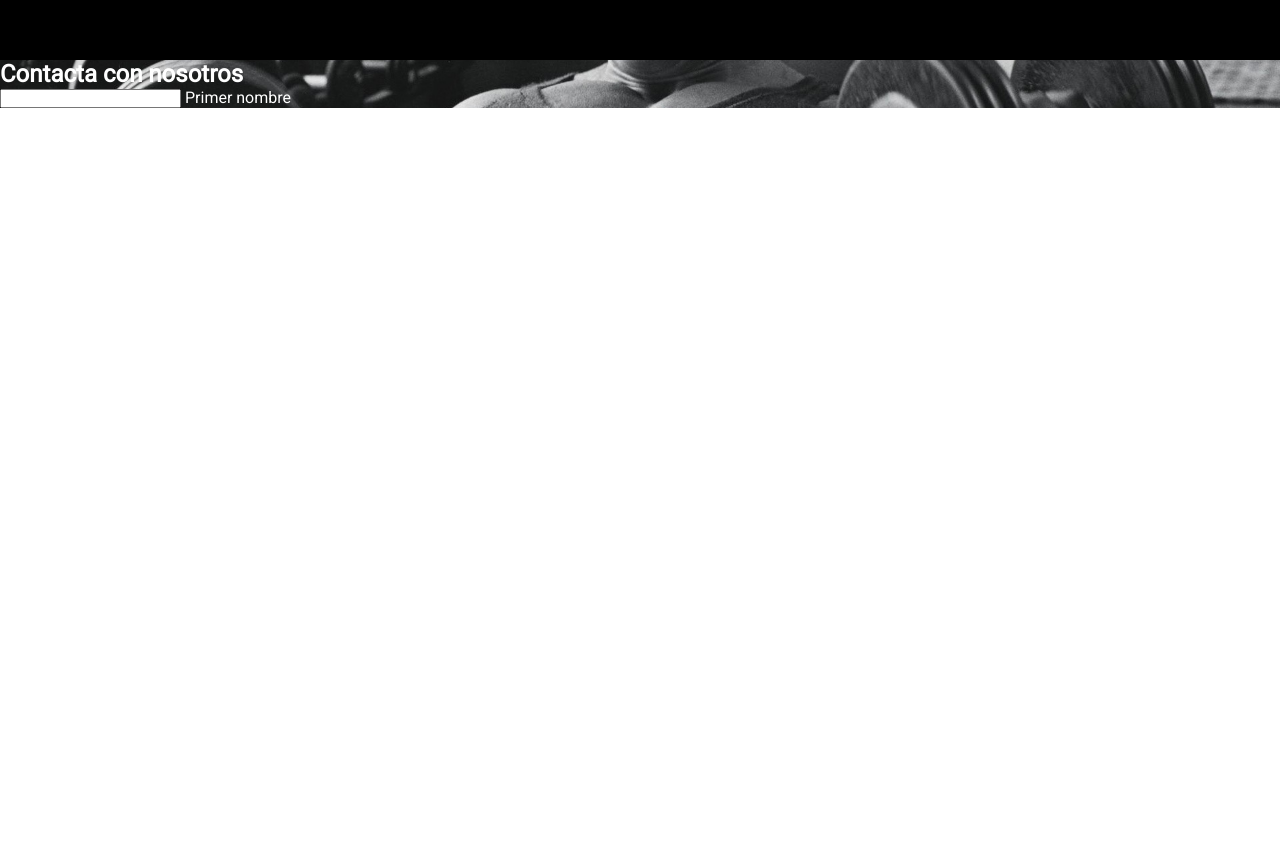
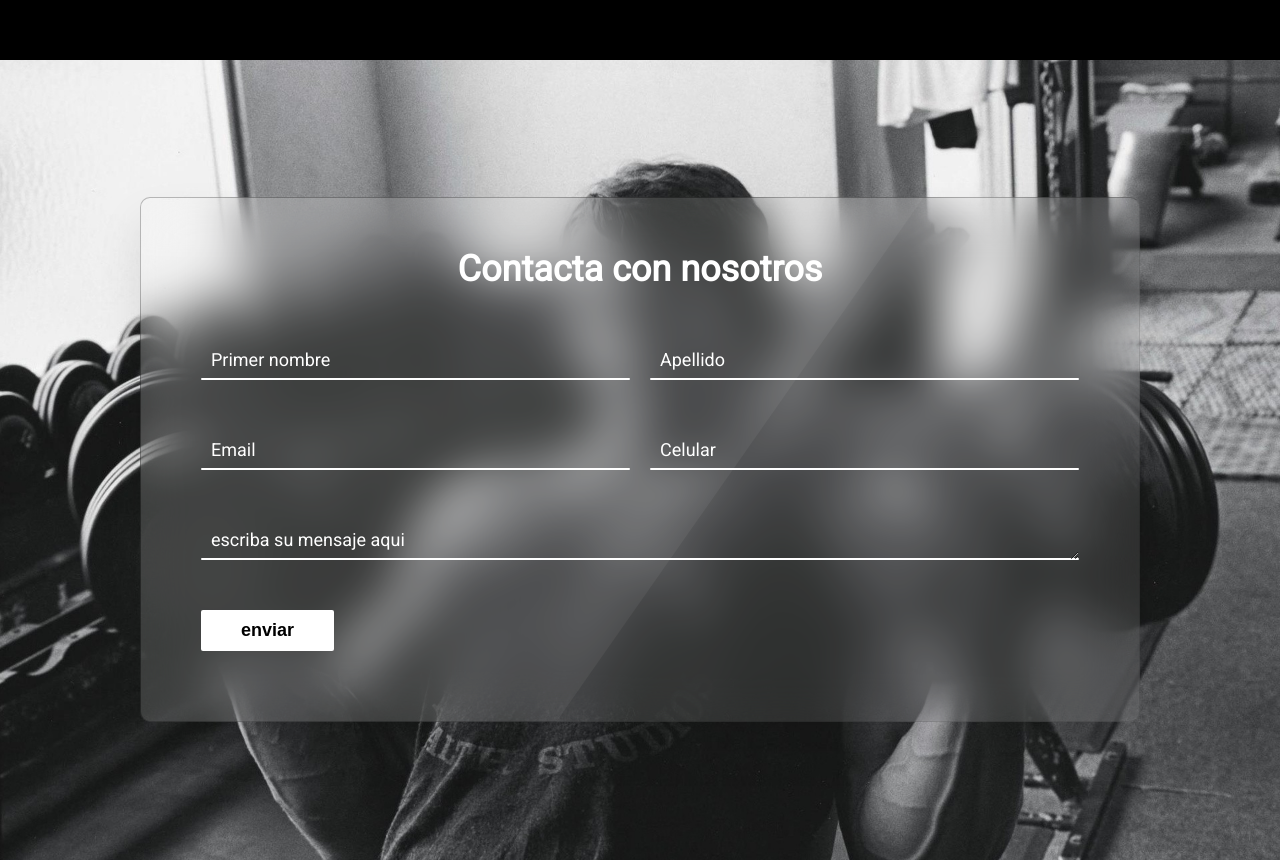
Before and after one commit to ClaudioDamianLopez/Integradora__html__css, a plain HTML site: page index.html in a window 1280 px wide. Shown: the part 3002-3862 px from the top of the page. Before the commit the page ends 3110 px from the top, so only its background shows below. Drawn offline with Linux system fonts and the light colour scheme.

Commit message:
contacto

```diff
--- a/CSS/index.css
+++ b/CSS/index.css
@@ -1,5 +1,5 @@
 /* Google font */
-@import url('https://fonts.googleapis.com/css2?family=Montserrat:wght@400;600;900&family=Permanent+Marker&family=Roboto&display=swap');
+@import url("https://fonts.googleapis.com/css2?family=Montserrat:wght@400;600;900&family=Permanent+Marker&family=Roboto&display=swap");
 /* Parametros Generales */
 
 * {
@@ -8,11 +8,10 @@
   text-decoration: none;
   list-style: none;
   box-sizing: border-box;
-
 }
 
 body {
-    font-family: "Montserrat" , Arial, Helvetica, sans-serif;
+  font-family: "Montserrat", Arial, Helvetica, sans-serif;
 }
 
 header {
@@ -43,7 +42,7 @@ nav {
 .text__logo {
   display: flex;
   position: absolute;
-    font-family: 'Permanent Marker', cursive;
+  font-family: "Permanent Marker", cursive;
   font-size: medium;
   color: red;
   top: 70px;
@@ -62,16 +61,16 @@ nav {
   width: 100%;
   height: 0vh;
   top: 100px;
-    background: rgba(0, 0, 0, .95);
+  background: rgba(0, 0, 0, 0.95);
   text-align: center;
-    transition: all .5s;
+  transition: all 0.5s;
 }
 
 .nav__menu li {
   display: none;
   line-height: 30px;
   margin: 50px 0;
-    transition: all .5s;
+  transition: all 0.5s;
 }
 
 .nav__menu li a {
@@ -81,9 +80,10 @@ nav {
   font-weight: 600;
 }
 
-.nav__menu li a.active, .nav__menu li a:hover {
+.nav__menu li a.active,
+.nav__menu li a:hover {
   color: rgb(248, 8, 8);
-    transition: .3s;
+  transition: 0.3s;
 }
 
 #check {
@@ -138,8 +138,8 @@ nav {
 
 .button1:hover {
   background-color: #fff;
-    color:  rgb(248, 8, 8);
-    transition: .5s;
+  color: rgb(248, 8, 8);
+  transition: 0.5s;
   width: 180px;
   text-align: center;
 }
@@ -155,18 +155,17 @@ nav {
 }
 
 .button2:hover {
-    background-color:  rgb(248, 8, 8);
+  background-color: rgb(248, 8, 8);
   color: #fff;
-    transition: .5s;
+  transition: 0.5s;
   width: 180px;
   text-align: center;
 }
 
-
 /* section  cards*/
 
 section {
-    font-family: 'Roboto', sans-serif;
+  font-family: "Roboto", sans-serif;
   color: #fff;
   width: 100%;
   height: 100%;
@@ -175,8 +174,6 @@ section {
   background-position: center;
   background-size: cover;
 }
-
-
 
 .container {
   padding: 100px 0;
@@ -191,7 +188,11 @@ section {
 
 .card__vidrio {
   background: rgb(255, 255, 255);
-    background: linear-gradient(138deg, rgba(255,255,255,10%) , rgba(18,133,3,5%));
+  background: linear-gradient(
+    138deg,
+    rgba(255, 255, 255, 10%),
+    rgba(18, 133, 3, 5%)
+  );
   backdrop-filter: blur(10px);
   z-index: 100;
   padding: 30px 30px;
@@ -204,7 +205,7 @@ section {
   box-shadow: -px 10px 20px black;
 }
 
-.card__vidrio:hover  .content__botton{
+.card__vidrio:hover .content__botton {
   transform: translate(0px);
   opacity: 1;
 }
@@ -250,7 +251,7 @@ section {
   font-size: 12px;
   border-radius: 20px;
   padding: 10px 30px;
-    background-color:  rgb(248, 8, 8);
+  background-color: rgb(248, 8, 8);
   box-shadow: 0px 0px 20px rgb(248, 8, 8);
   color: #fff;
 }
@@ -258,13 +259,13 @@ section {
 .content__botton {
   transform: translate(60px);
   opacity: 0;
-    transition: .5s;
+  transition: 0.5s;
 }
 
 /* section de galeria */
 
 .background__geleria {
-    font-family: 'Roboto', sans-serif;
+  font-family: "Roboto", sans-serif;
   color: #fff;
   width: 100%;
   height: 200vh;
@@ -284,7 +285,7 @@ section {
   text-align: center;
   padding: 2.5rem 0;
   text-transform: uppercase;
-    font-family: 'Permanent Marker', cursive;
+  font-family: "Permanent Marker", cursive;
   color: rgb(248, 8, 8);
   font-size: 2.4rem;
 }
@@ -311,17 +312,159 @@ section {
   clip-path: polygon(50% 0%, 100% 25%, 100% 75%, 50% 100%, 0% 75%, 0% 25%);
   grid-column: span 2;
   height: 283px;
-    transition: .5s filter;
+  transition: 0.5s filter;
 }
 
 .galeria__item:hover {
-    filter: brightness(.3);
+  filter: brightness(0.3);
 }
 
 .galeria__item:first-of-type {
   grid-column: 2 / span 2;
 }
 
+/* Contacto */
+
+.contacto {
+    display: flex;
+    justify-content: center;
+    align-items: center;
+    min-height: 100vh;
+    padding: 20px;
+    width: 100%;
+}
+
+.container__contacto {
+    position: relative;
+    z-index: 1000;
+    width: 100%;
+    max-width: 1000px;
+    padding: 50px;
+    background: rgba(255, 255, 255, .1);
+    box-shadow: 0 25px 45px rgba(0, 0, 0, .1);
+    border: 1px solid rgba(0, 0, 0, .25);
+    border-right: 1px solid rgba(0, 0, 0, .1);
+    border-bottom: 1px solid rgba(0, 0, 0, .1);
+    border-radius: 10px;
+    overflow: hidden;
+    backdrop-filter: blur(25px);
+}
+
+.container__contacto::before {
+    content: '';
+    position: absolute;
+    top: 0;
+    left: -40%;
+    width: 100%;
+    height: 100%;
+    background: rgba(255, 255, 255, .05);
+    pointer-events: none;
+    transform: skewX(-35deg);
+}
+
+.container__contacto h2 {
+    width: 100%;
+    text-align: center;
+    color: #fff;
+    font-size: 36px;
+    margin-bottom: 20px;
+}
+
+.container__contacto .row100 {
+    position: relative;
+    width: 100%;
+    display: grid;
+    grid-template-columns: repeat(auto-fit,minmax(250px,1fr));
+}
+
+.container__contacto .row100 .col {
+    position: relative;
+    width: 100%;
+    padding: 0 10px;
+    margin: 30px 0 20px;
+}
+
+.container__contacto .row100 .col .inputBox {
+    position: relative;
+    width: 100%;
+    height: 40px;
+    color: #fff;
+}
+
+.container__contacto .row100 .col .inputBox input,
+.container__contacto .row100 .col .inputBox textarea {
+    position: absolute;
+    width: 100%;
+    height: 100%;
+    background: transparent;
+    box-shadow: none;
+    border: none;
+    outline: none;
+    font-size: 15px;
+    padding: 0 10px;
+    z-index: 1;
+    color: #000;
+}
+
+.container__contacto .row100 .col .inputBox .text {
+    position: absolute;
+    top: 0;
+    left: 0;
+    line-height: 40px;
+    font-size: 18px;
+    padding: 0 10px;
+    display: block;
+    transform: .5s;
+    pointer-events: none;
+}
+
+.container__contacto .row100 .col .inputBox input:focus + .text,
+.container__contacto .row100 .col .inputBox input:valid + .text,
+.container__contacto .row100 .col .inputBox textarea:focus + .text,
+.container__contacto .row100 .col .inputBox textarea:valid + .text {
+    top: -35px;
+    left: -10px;
+}
+
+.container__contacto .row100 .col .inputBox .line {
+    position: absolute;
+    bottom: 0;
+    display: block;
+    width: 100%;
+    height: 2px;
+    background: #fff;
+    border-radius: 2px;
+    pointer-events: none;
+}
+
+.container__contacto .row100 .col .inputBox input:focus ~ .line,
+.container__contacto .row100 .col .inputBox input:valid ~ .line {
+    height: 100%;
+}
+
+.container__contacto .row100 .col .inputBox .textarea {
+    position: relative;
+    width: 100%;
+    height: 100px;
+    padding: 10px 0;
+}
+
+.container__contacto .row100 .col .inputBox textarea:focus ~ .line,
+.container__contacto .row100 .col .inputBox textarea:valid ~ .line {
+    height: 100%;
+}
+
+.container__contacto .row100 .col input[type="submit"] {
+    border: none;
+    padding: 10px 40px;
+    cursor: pointer;
+    outline: none;
+    background: #fff;
+    color: #000;
+    font-weight: 600;
+    font-size: 18px;
+    border-radius: 2px;
+}
 
 /* Media Queries */
 
@@ -347,30 +490,28 @@ section {
   }
 
   .background__geleria {
-        font-family: 'Roboto', sans-serif;
+    font-family: "Roboto", sans-serif;
     color: #fff;
     width: 100%;
     height: 750vh;
     background-image: none;
     background-color: #000;
   }
-
 }
 
 @media screen and (min-width: 505px) and (max-width: 685px) {
-    .galeria__item:nth-of-type(odd){
+  .galeria__item:nth-of-type(odd) {
     grid-column: 2 / span 2;
   }
 
   .background__geleria {
-        font-family: 'Roboto', sans-serif;
+    font-family: "Roboto", sans-serif;
     color: #fff;
     width: 100%;
     height: 550vh;
     background-image: none;
     background-color: #000;
   }
-
 }
 
 @media screen and (min-width: 686px) and (max-width: 862px) {
@@ -429,14 +570,13 @@ section {
   }
 
   .background__geleria {
-        font-family: 'Roboto', sans-serif;
+    font-family: "Roboto", sans-serif;
     color: #fff;
     width: 100%;
     height: 390vh;
     background-image: none;
     background-color: #000;
   }
-
 }
 
 @media screen and (min-width: 863px) and (max-width: 1038px) {
@@ -445,14 +585,13 @@ section {
   }
 
   .background__geleria {
-        font-family: 'Roboto', sans-serif;
+    font-family: "Roboto", sans-serif;
     color: #fff;
     width: 100%;
     height: 290vh;
     background-image: none;
     background-color: #000;
   }
-
 }
 
 @media screen and (min-width: 1039px) and (max-width: 1215px) {
@@ -461,28 +600,23 @@ section {
   }
 
   .background__geleria {
-        font-family: 'Roboto', sans-serif;
+    font-family: "Roboto", sans-serif;
     color: #fff;
     width: 100%;
     height: 250vh;
     background-image: none;
-        background-color: #000;
+    background-color: #000
   }
-
 }
 
 @media screen and (min-width: 1216px) and (max-width: 1391px) {
   .galeria__item:nth-of-type(6n + 1) {
     grid-column: 2 / span 2;
   }
-
-
-
 }
 
 @media screen and (min-width: 1392px) {
   .galeria__item:nth-of-type(7n + 1) {
     grid-column: 2 / span 2;
   }
-
 }
--- a/index.html
+++ b/index.html
@@ -1,5 +1,6 @@
 <!DOCTYPE html>
 <html lang="en">
+
 <head>
     <meta charset="UTF-8">
     <meta http-equiv="X-UA-Compatible" content="IE=edge">
@@ -9,12 +10,14 @@
     <link rel="stylesheet" href="/CSS/index.css">
     <title>Berserkers</title>
 </head>
+
 <body>
 
     <header>
         <nav>
             <div>
-            <img src="/IMG/Fitness-logo-template-design-on-transparent-background-PNG.png" class="logo" alt="logo Verserkers">
+                <img src="/IMG/Fitness-logo-template-design-on-transparent-background-PNG.png" class="logo"
+                    alt="logo Verserkers">
             </div>
             <input type="checkbox" id="check">
             <label for="check" class="bar__btn">
@@ -27,7 +30,6 @@
                 <li><a class="active" href="index.html">Inicio</a></li>
                 <li><a href="Registrate.html">Registrate</a></li>
                 <li><a href="logiate.html">logiate</a></li>
-            <li><a href="#">Contacto</a></li>
             </ul>
         </nav>
         <div class="banner__text">
@@ -36,14 +38,14 @@
         </div>
         <div class="buttons">
             <a href="#galaria" class="button1">Ver ahora</a>
-        <a href="#" class="button2">Reservar ahora</a>
+            <a href="#contacto" class="button2">Reservar ahora</a>
         </div>
     </header>
     <section>
         <div class="container">
             <div class="card__vidrio">
                 <div class="content__top">
-                    <img  src="/IMG/laroca.jpg" alt="la roca personal trainer">
+                    <img src="/IMG/laroca.jpg" alt="la roca personal trainer">
                     <h2>La Roca</h2>
                     <h3>Personal trainer fisico culturismo</h3>
                     <p>Lorem ipsum dolor sit amet consectetur,
@@ -151,18 +153,57 @@
             </div>
         </div>
     </section>
-    <section>
+    <section class="contacto" id="contacto">
         <div class="container__contacto">
             <h2>Contacta con nosotros</h2>
+            <div class="row100">
+                <div class="col">
+                    <div class="inputBox">
+                        <input type="text" name="" required="requierd">
+                        <span class="text">Primer nombre</span>
+                        <span class="line"></span>
+                    </div>
+                </div>
+                <div class="col">
+                    <div class="inputBox">
+                        <input type="text" name="" required="requierd">
+                        <span class="text">Apellido</span>
+                        <span class="line"></span>
+                    </div>
+                </div>
             </div>
             <div class="row100">
                 <div class="col">
                     <div class="inputBox">
                         <input type="text" name="" required="requierd">
-                    <span class="text">Primer nombre</span>
+                        <span class="text">Email</span>
+                        <span class="line"></span>
+                    </div>
+                </div>
+                <div class="col">
+                    <div class="inputBox">
+                        <input type="text" name="" required="requierd">
+                        <span class="text">Celular</span>
+                        <span class="line"></span>
+                    </div>
+                </div>
+            </div>
+            <div class="row100">
+                <div class="col">
+                    <div class="inputBox textarea">
+                        <textarea required="required"></textarea>
+                        <span class="text">escriba su mensaje aqui</span>
+                        <span class="line"></span>
+                    </div>
+                </div>
+            </div>
+            <div class="row100">
+                <div class="col">
+                    <input type="submit" value="enviar">
                 </div>
             </div>
         </div>
     </section>
 </body>
+
 </html>
```
Also changed, not shown: Registrate.html (+0 -1 lines), logiate.html (+0 -1 lines). Lines whose indentation alone changed are shown as unchanged.
